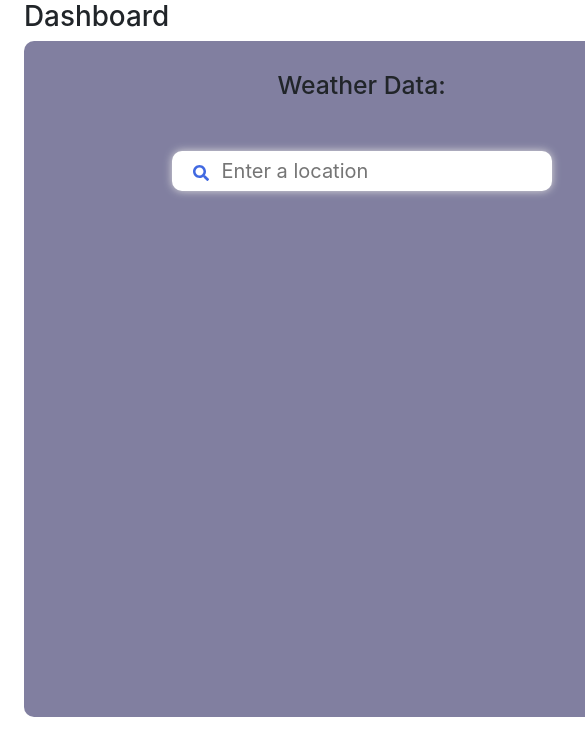
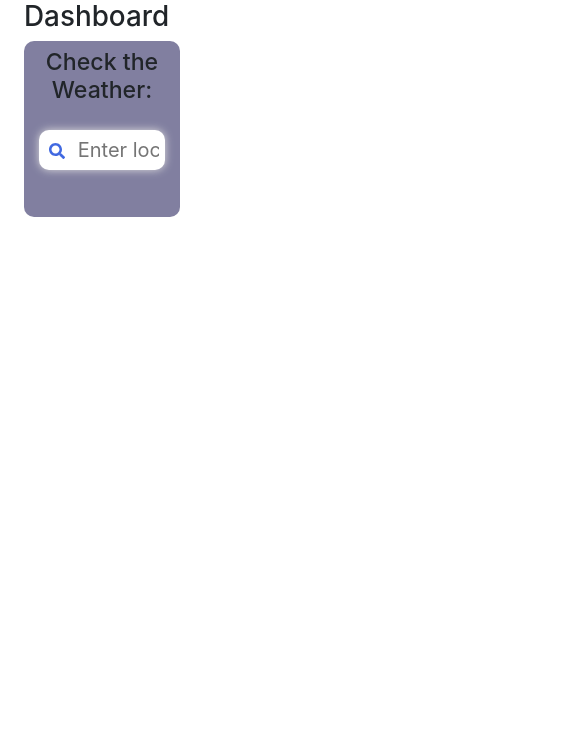
Before and after one commit to Dunn254/MSP2-WEATHER, a React (Create React App) app in the folder msp2/: page / in a window 390 px wide. Shown: the top 756 px of the page, 585 px wide, since content can reach past the window. Built offline with nearby package versions, Linux system fonts and the light colour scheme.

Commit message:
made weather app responsive

```diff
--- a/msp2/package.json
+++ b/msp2/package.json
@@ -9,6 +9,7 @@
     "react": "^18.3.1",
     "react-dom": "^18.3.1",
     "react-icons": "^5.2.1",
+    "react-router-dom": "^6.23.1",
     "react-scripts": "5.0.1",
     "web-vitals": "^2.1.4"
   },
--- a/msp2/src/App.css
+++ b/msp2/src/App.css
@@ -1,38 +1,14 @@
-.App {
-  text-align: center;
+.navBar {
+  background-color: beige;
 }
 
-.App-logo {
-  height: 40vmin;
-  pointer-events: none;
+ul {
+  display: flex;
+  flex-direction: row;
+  justify-content: space-evenly;
+  list-style: none;
 }
 
-@media (prefers-reduced-motion: no-preference) {
-  .App-logo {
-    animation: App-logo-spin infinite 20s linear;
-  }
+li {
+  text-decoration: none;
 }
-
-.App-header {
-  background-color: #282c34;
-  min-height: 100vh;
-  display: flex;
-  flex-direction: column;
-  align-items: center;
-  justify-content: center;
-  font-size: calc(10px + 2vmin);
-  color: white;
-}
-
-.App-link {
-  color: #61dafb;
-}
-
-@keyframes App-logo-spin {
-  from {
-    transform: rotate(0deg);
-  }
-  to {
-    transform: rotate(360deg);
-  }
-}
--- a/msp2/src/App.js
+++ b/msp2/src/App.js
@@ -1,6 +1,7 @@
 import React from 'react'
-import logo from './logo.svg';
+import { BrowserRouter as Router, Link, Routes, Route } from 'react-router-dom'
 import './App.css';
+// import NavBar from './components/navBar';
 import Splash from './components/splash';
 import LoginForm from './components/login';
 import SignupForm from './components/signup';
@@ -11,12 +12,14 @@ import './components/WeatherApp/WeatherApp.css'
 
 function App() {
   return (
-    <div>
+    <div id='App'>
     {/* //<Splash />
     //<LoginForm />
     //<SignupForm /> */}
       <AppDashboard />
+
       <div id='weatherApp'>
+
         <GetWeather />
       </div>
     </div>
--- a/msp2/src/components/WeatherApp/WeatherApp.css
+++ b/msp2/src/components/WeatherApp/WeatherApp.css
@@ -1,6 +1,18 @@
+:root {
+    --section-overlay: rgba(0, 0, 0 ,0.7);
+    --background-overlay: rbga(0, 0, 0, 0.2);
+}
+
 .weatherData {
-    padding-top: 30px;
-    padding-bottom: 30px;
+    display: flex;
+    flex-wrap: wrap;
+    justify-content: center;
+    width: 100%;
+    height: 50%;
+    /* margin: 0 auto; */
+    padding: 20px;
+    /* background-color: #f8f8f8; */
+
 }
 
 #weatherApp {
@@ -8,20 +20,24 @@
     text-align: center;
     align-items: center;
     border-radius: 10px;
-    padding: 30px 0px 30px 0px;
+    padding: 2vw;
     /* margin: 10px; */
-    height: 80vh;
-    width: 80vh;
+    min-height: 20vh;
+    width: 40vw;
+    /* max-width: 400px; */
+    /* margin: 0 auto; */
+    overflow: hidden;
 }
 
 .searchBarContainer {
-    padding-top: 5vh;
-    width: 60%;
+    padding-top: 2vh;
+    width: 90%;
+    /* max-width: 600px; */
     margin: auto;
-    display: flex;
+    /* display: flex; */
     flex-direction: column;
     align-items: center;
-    min-width: 200px;
+    /* min-width: 200px; */
 }
 
 .searchBarWrap {
@@ -29,7 +45,7 @@
     width: 100%;
     border-radius: 10px;
     height: 2.5rem;
-    padding: 0 15px;
+    padding: 0 1vw;
     box-shadow: 0px 0px 8px #ddd;
     display: flex;
     align-items: center;
@@ -47,6 +63,7 @@ input {
     font-size: 1.25rem;
     width: 100%;
     margin-left: 5px;
+    flex: 1;
 }
 
 input:focus {
@@ -58,6 +75,6 @@ input:focus {
 }
 
 img {
-    width: 150px;
-    height: 150px;
+    width: 120px;
+    height: 120px;
 }
--- a/msp2/src/components/WeatherApp/WeatherDisplay.jsx
+++ b/msp2/src/components/WeatherApp/WeatherDisplay.jsx
@@ -53,7 +53,7 @@ function GetWeather() {
 
     return (
         <div>
-            <h2>Weather Data:</h2>
+            <h3>Check the Weather:</h3>
             <div className='searchBarContainer'>
                 <form onSubmit={(e) => e.preventDefault()}>
                     <div className='searchBarWrap'>
@@ -63,7 +63,7 @@ function GetWeather() {
                         <input
                             value={location}
                             type='text'
-                            placeholder='Enter a location'
+                            placeholder='Enter location'
                             onChange={(event) => setLocation(event.target.value)} />
                     </div>
                 </form>
--- /dev/null
+++ b/msp2/src/components/navBar.jsx
@@ -0,0 +1,16 @@
+import React from 'react'
+import { BrowserRouter as Router, Link, Routes, Route } from 'react-router-dom'
+import GetWeather from './WeatherApp/WeatherDisplay';
+import '../App.css'
+
+export default function NavBar() {
+    return (
+        <nav className='navBar'>
+            <ul>
+                <li>
+                    <Link to='/'>Home</Link>
+                </li>
+            </ul>
+        </nav>
+    )
+}
```
Also changed, not shown: 1 other file (tests, documents, lock files or other folders).
